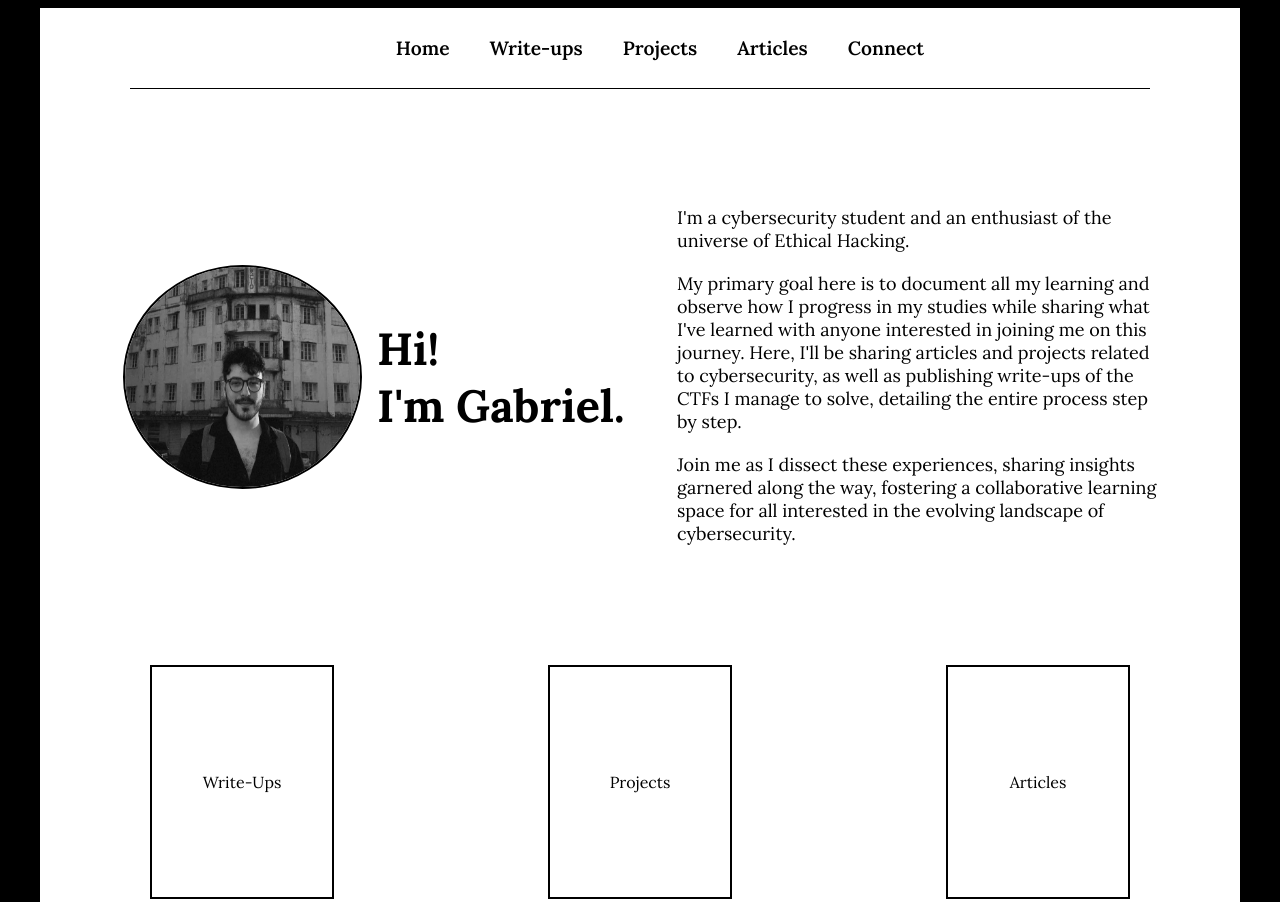
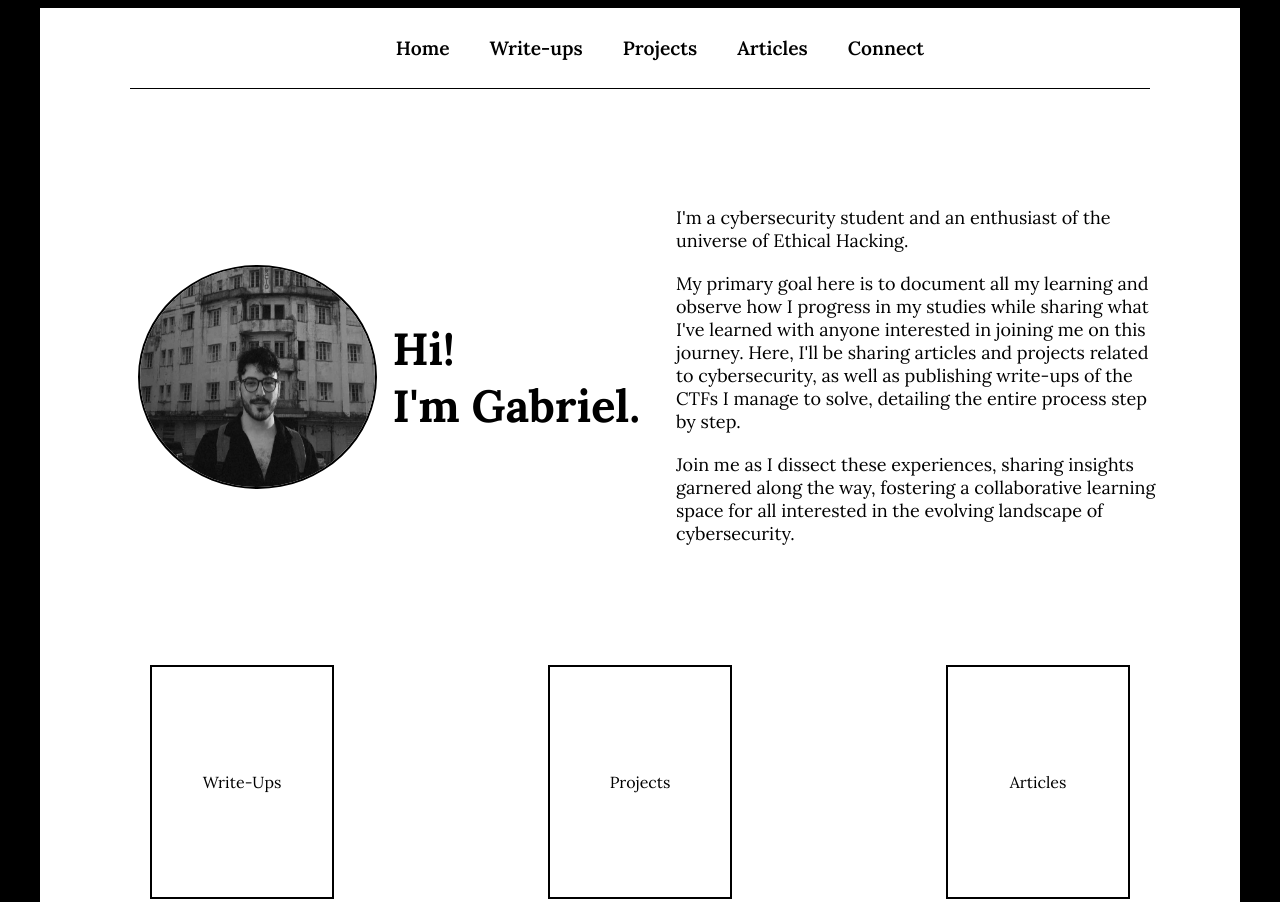
Before and after one commit to Lgabz/Lgabz.github.io, a plain HTML site: page index.html in a window 1280 px wide. Shown: the top 902 px of the page. Drawn offline with Linux system fonts and the light colour scheme.

Commit message:
fix: hero div hover fixed

```diff
--- a/styles/home.css
+++ b/styles/home.css
@@ -50,7 +50,7 @@ a{
     transition: 0.2s ease;
 }
 #profile-pic:hover{
-    padding: 8px;
+    padding: 10px;
     border: 2px solid #000000;
     transition: 0.15s ease;
 }
@@ -62,19 +62,23 @@ a{
     margin: 0px auto 0px auto;
     margin-top: 100px;
     width: 980px;
+    position: inherit;
 }
 
 #intro{
+    position: absolute;
+    margin-right: 39%;
     margin-left: auto;
     display: flex;
     align-items: center;
 }
 
 #hero-text p{
+    position: relative;
     margin-bottom: 20px;
     font-size: 18px;
     font-weight: 300;
-    margin-left: 50px;
+    margin-left: 57.5%;
     justify-content: center;
     width: 480px;
 }
```
